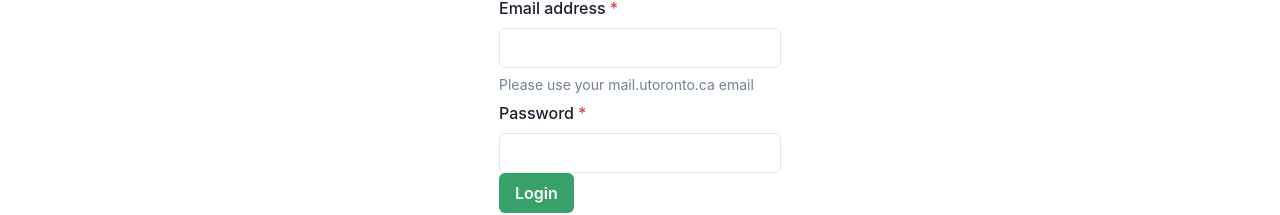
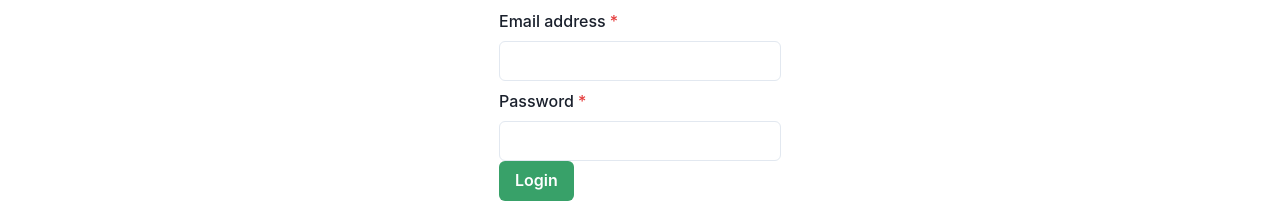
Before and after one commit to AipioxTechson/connectu-fe, a Next.js app: page /login in a window 1280 px wide. Shown: the part 205-420 px from the top of the page. Built offline with nearby package versions, Linux system fonts and the light colour scheme.

Commit message:
add dynamic title + desc

```diff
--- a/components/LoginForm.jsx
+++ b/components/LoginForm.jsx
@@ -1,12 +1,5 @@
 import { gql } from "@apollo/client";
-import {
-  Button,
-  FormControl,
-  FormHelperText,
-  FormLabel,
-  Input,
-  Text,
-} from "@chakra-ui/react";
+import { Button, FormControl, FormLabel, Input, Text } from "@chakra-ui/react";
 import { Form, withFormik } from "formik";
 import cookie from "js-cookie";
 import React, { useState } from "react";
@@ -27,11 +20,6 @@ const messages = defineMessages({
     id: "email-address",
     description: locales.en["email-address"],
     defaultMessage: locales.en["email-address"],
-  },
-  emailHelperText: {
-    id: "email-helper-text",
-    description: locales.en["email-helper-text"],
-    defaultMessage: locales.en["email-helper-text"],
   },
   password: {
     id: "password",
@@ -71,9 +59,6 @@ const LoginForm = ({ errors, setFieldValue }) => {
           type="email"
           onChange={(e) => setFieldValue("email", e.target.value)}
         />
-        <FormHelperText>
-          {formatMessage(messages.emailHelperText)}
-        </FormHelperText>
         {hasSubmitted && <Text color="red">{errors.email}</Text>}
       </FormControl>
       <FormControl
--- a/package.json
+++ b/package.json
@@ -26,6 +26,7 @@
     "graphql": "^15.5.0",
     "js-cookie": "^2.2.1",
     "next": "10.0.6",
+    "next-seo": "^4.24.0",
     "react": "17.0.1",
     "react-dom": "17.0.1",
     "react-icons": "^4.2.0",
--- a/pages/chat/[id].jsx
+++ b/pages/chat/[id].jsx
@@ -1,4 +1,5 @@
 import { gql } from "@apollo/client";
+import { NextSeo } from "next-seo";
 import React from "react";
 
 import client from "../../apollo-client";
@@ -7,6 +8,10 @@ import ChatInfo from "../../components/ChatInfo";
 export default function Chat({ chat }) {
   return (
     <div className="page-container">
+      <NextSeo
+        title={`${chat.name} | ConnectU`}
+        description={`Join group chats for ${chat.name}`}
+      />
       <ChatInfo {...chat} />
     </div>
   );
```
Also changed, not shown: 2 other files (tests, documents, lock files or other folders).
